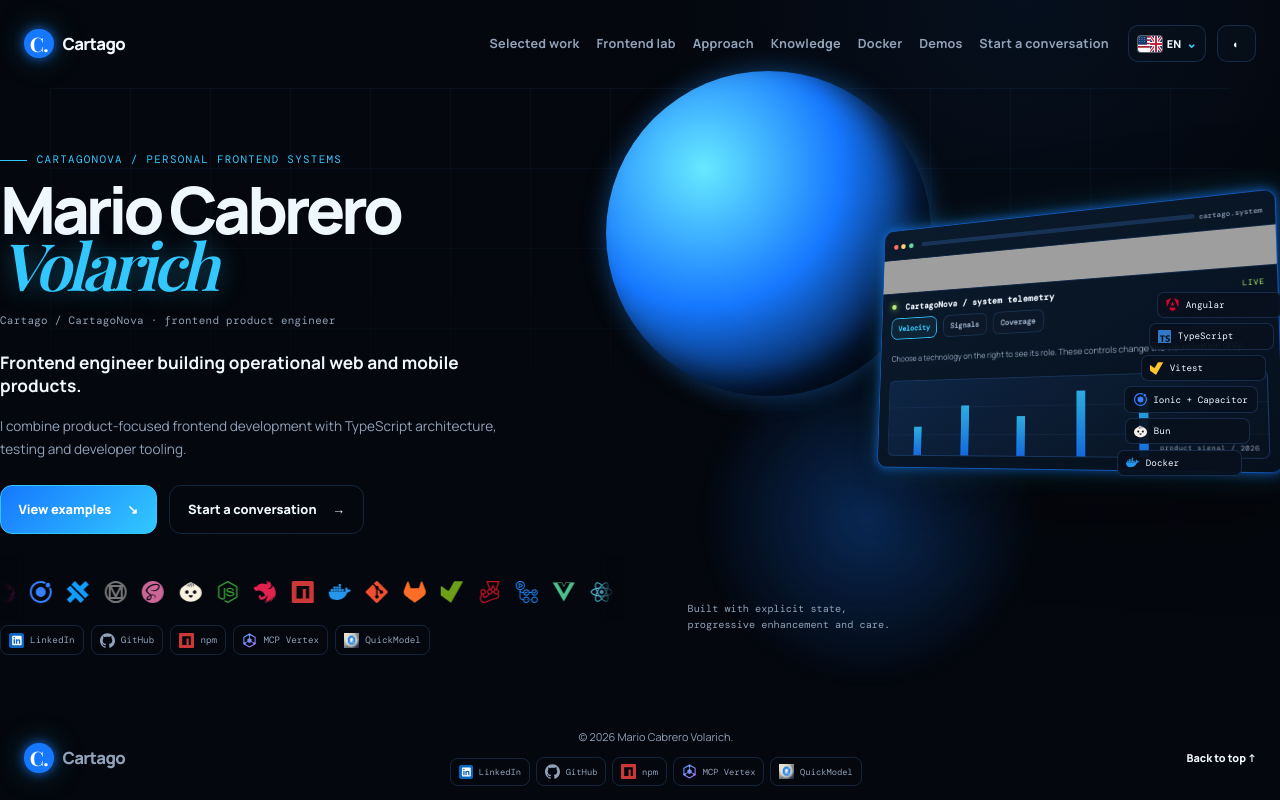
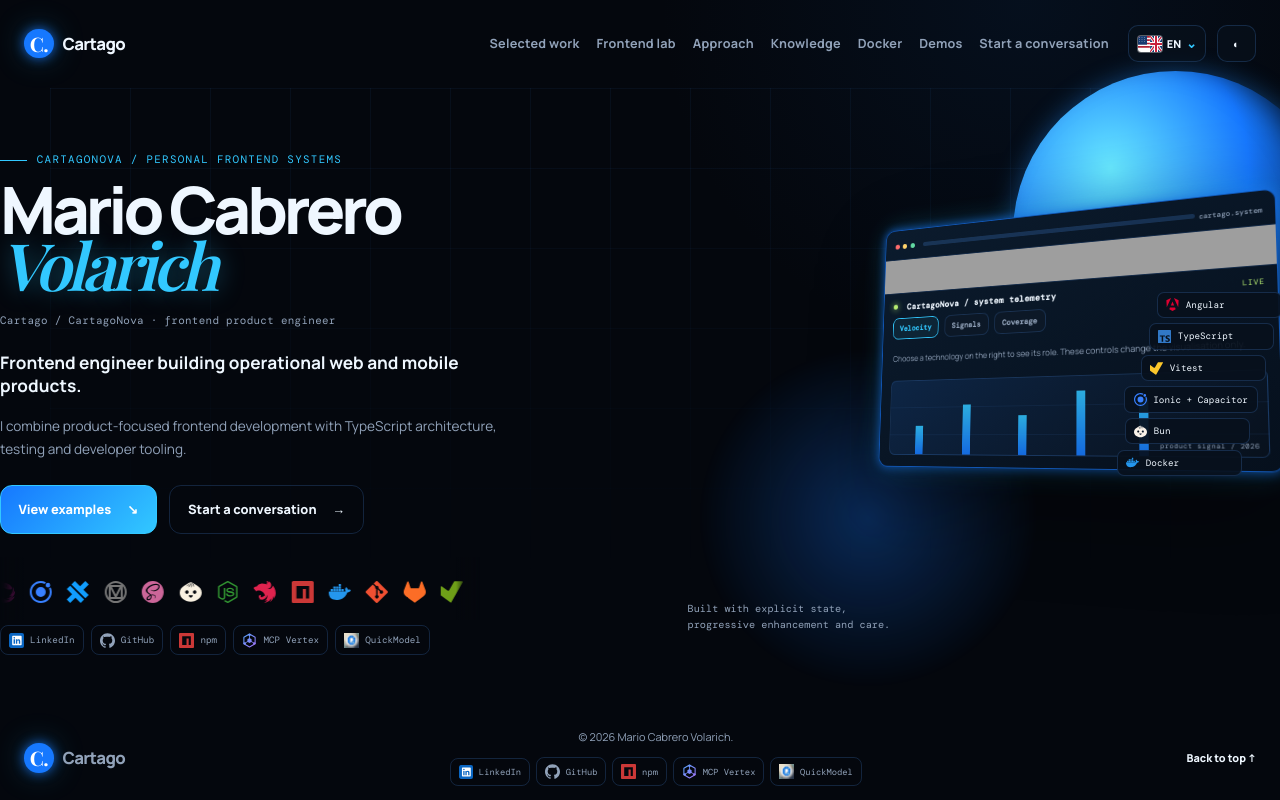
Before and after one commit to CartagoGit/portfolio, an Angular app: page /en in a window 1280 px wide. Built offline with nearby package versions, Linux system fonts and the light colour scheme; grey boxes are pictures that could not be loaded; a web font is replaced by a local one.

Commit message:
refine: expand hero monitor from anchored edge

```diff
--- a/src/app/portfolio-page.scss
+++ b/src/app/portfolio-page.scss
@@ -84,4 +84,6 @@ h1,h2,h3,p { margin-top:0; } h1,h2,h3 { letter-spacing:-.065em; }.hero h1 { max-
 .site-footer{display:grid;grid-template-columns:auto minmax(0,1fr) auto;grid-template-rows:auto auto;align-items:center}.site-footer>.brand{grid-column:1;grid-row:1 / span 2}.site-footer>p{grid-column:2;grid-row:1}.site-footer>.footer-links{grid-column:2;grid-row:2}.site-footer>a:last-child{grid-column:3;grid-row:1 / span 2;justify-self:end}@media (max-width:640px){.technology-marquee{padding:.95rem .65rem .7rem;margin:.2rem 0}.technology-track{animation-duration:88s}.technology-token{width:23px;height:25px}.technology-token:hover,.technology-token:focus{width:var(--label-width)}.site-footer{display:flex}.site-footer>.brand,.site-footer>p,.site-footer>.footer-links,.site-footer>a:last-child{display:flex}.site-footer>.footer-links{order:2}}
 /* Keep desktop home inside one viewport while allowing mobile to grow naturally. */
 .portfolio:has(.hero){height:100dvh;min-height:0;display:flex;flex-direction:column;overflow:hidden}.portfolio:has(.hero)>.route-stage{flex:1;min-height:0;display:flex}.portfolio:has(.hero) .hero{height:100%;min-height:0;flex:1}.portfolio:has(.hero)>.site-footer{flex:0 0 auto;padding:.65rem 0 .85rem}.interface-shell{justify-self:end;margin-left:auto}.orb-one{left:-5.1rem;right:auto;top:-6.8rem;z-index:1}.technology-marquee{width:fit-content;max-width:100%;padding-left:1.3rem;padding-right:1.3rem}.technology-track{animation-duration:82s}.technology-marquee:hover .technology-track,.hero:has(.interface-shell:hover) .technology-track,.hero:has(.layer-list:hover) .technology-track{animation-play-state:paused}.technology-track[aria-hidden=true]{pointer-events:auto}.technology-token{--label-width:110px}.technology-token:hover b,.technology-token:focus b{max-width:190px}.site-footer>p,.site-footer>.footer-links{justify-self:center;text-align:center}.site-footer>.footer-links{justify-content:center}
+.interface-shell{width:min(calc(100% - 132px),520px);transition:width .55s cubic-bezier(.2,.9,.2,1),transform .55s cubic-bezier(.2,.9,.2,1),box-shadow .4s ease}.hero-composition:hover .interface-shell{width:min(calc(100% - 18px),620px)}.orb-one{left:auto;right:-3.6rem;top:-6.8rem}.technology-marquee{width:min(100%,480px);max-width:480px}
 @media (max-width:900px){.portfolio:has(.hero){height:auto;min-height:100vh;display:block;overflow-x:clip;overflow-y:visible}.portfolio:has(.hero)>.route-stage{display:block}.portfolio:has(.hero) .hero{height:auto;min-height:0}.portfolio:has(.hero)>.site-footer{padding:1.5rem 0 2.5rem}.orb-one{left:-2.7rem;top:-3.8rem}}
+@media (max-width:900px){.interface-shell,.hero-composition:hover .interface-shell{width:calc(100% - 1.7rem)}.orb-one{left:-2.7rem;right:auto;top:-3.8rem}}
```
